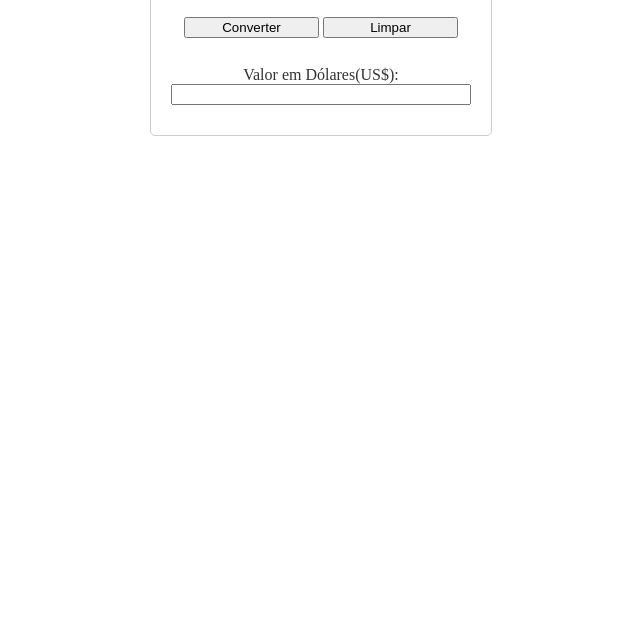
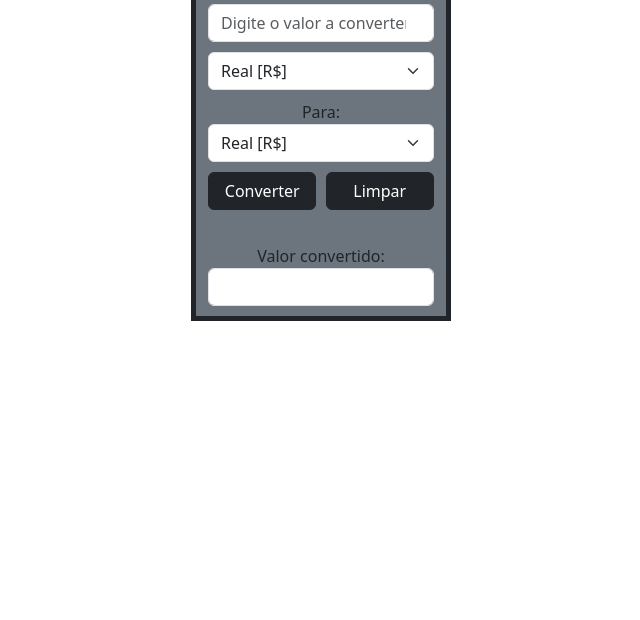
Before and after one commit to natanaelaugust/currency-converter, a plain HTML site: page index.html in a window 1280 px wide. Shown: the part 180-800 px from the top of the page, without its empty margins (319-959 px from the left). Drawn offline with nearby package versions, Linux system fonts and the light colour scheme.

Commit message:
Adicionando arquivos à nova branch

```diff
--- a/conversor.js
+++ b/conversor.js
@@ -1,19 +1,58 @@
 function converterMoeda() {
-  let valorEmReais = document.getElementById("valorEmReais").value;
-
-  if (isNaN(valorEmReais) || valorEmReais === "") {
-    alert("Insira um valor válido em Reais (R$)");
+  let primeiraMoeda = document.getElementById("primeiraMoeda").value;
+  let valorPrimeiraMoeda = parseFloat(document.getElementById("valorPrimeiraMoeda").value);
+  let taxaDeConversao = document.getElementById("segundaMoeda").value;
+  if (isNaN(valorPrimeiraMoeda) || valorPrimeiraMoeda <= 0) {
+    alert("Insira um valor válido e maior que zero.");
     return;
   }
-
-  var taxaDeConversao = 4.93;
-
-  var dolares = valorEmReais / taxaDeConversao;
-
-  document.getElementById("valorEmDolares").value = dolares.toFixed(2);
+  if (primeiraMoeda === taxaDeConversao) {
+    alert("Não é válido converter uma moeda para ela mesma ");
+    return;
+  }
+  switch (primeiraMoeda) {
+    case "dolarAmericano":
+      valorPrimeiraMoeda = valorPrimeiraMoeda * 4.95;
+      break;
+    case "libraEsterlina":
+      valorPrimeiraMoeda = valorPrimeiraMoeda * 6.25;
+      break;
+    case "euro":
+      valorPrimeiraMoeda = valorPrimeiraMoeda * 5.34;
+      break;
+    case "pesoArgentino":
+      valorPrimeiraMoeda = valorPrimeiraMoeda * 0.0060;
+      break;
+    case "real":
+      valorPrimeiraMoeda = valorPrimeiraMoeda * 1;
+      break;
+    default:
+      break;
+  }
+  switch (taxaDeConversao) {
+    case "dolarAmericano":
+      taxaDeConversao = 4.95;
+      break;
+    case "libraEsterlina":
+      taxaDeConversao = 6.25;
+      break;
+    case "euro":
+      taxaDeConversao = 5.34;
+      break;
+    case "pesoArgentino":
+      taxaDeConversao = 0.0060;
+      break;
+    case "real":
+      taxaDeConversao = 1;
+      break;
+    default:
+      break;
+  }
+  let valorFinal = valorPrimeiraMoeda / taxaDeConversao;
+  document.getElementById("valorFinal").value = valorFinal.toFixed(2);
 }
 
 function limparCampo() {
-  document.getElementById("valorEmReais").value = "";
-  document.getElementById("valorEmDolares").value = "";
+  document.getElementById("valorPrimeiraMoeda").value = "";
+  document.getElementById("valorFinal").value = "";
 }
--- a/index.html
+++ b/index.html
@@ -1,45 +1,50 @@
 <!DOCTYPE html>
 <html lang="en">
-
 <head>
    <meta charset="UTF-8">
    <meta name="viewport" content="width=device-width, initial-scale=1.0">
    <title>Conversor de Moedas</title>
+   <link href="https://cdn.jsdelivr.net/npm/bootstrap@5.3.3/dist/css/bootstrap.min.css" rel="stylesheet">
    <link rel="stylesheet" href="style.css">
-
 </head>
-
 <body>
-    </header>
-
-    <div class="container">
-
-        <h2>Conversor de Moedas</h2>
-
+   <div class="container bg-secondary border-dark border-5">
+      <h2 class="h2">Conversor de Moedas</h2>
       <div class="conversor">
-            <label for="valorEmReais">Valor em Reais(R$)</label>
-            <input type="number" id="valorEmReais" placeholder="Digite aqui o valor em Reais($)" required>
-
-
-            <span class="buttons">
-                <button class="button" onclick="converterMoeda()">Converter</button>
-                <button class="button" onclick="limparCampo()">Limpar</button>
-            </span>
-
+         <div>
+            <label for="valorPrimeiraMoeda">Converter:</label>
+            <input type="number" id="valorPrimeiraMoeda" class="form-control" placeholder="Digite o valor a converter">
+            <select class="form-select" aria-label="Escolha a moeda de origem" id="primeiraMoeda">
+               <option value="real">Real [R$]</option>
+               <option value="dolarAmericano">Dólar Americano [$]</option>
+               <option value="libraEsterlina">Libra Esterlina [£]</option>
+               <option value="pesoArgentino">Peso Argentino [ARS]</option>
+               <option value="euro">Euro [€]</option>
+            </select>
+         </div>
+         <div>
+            <label for="segundaMoeda">Para:</label>
+            <select class="form-select" aria-label="Escolha a moeda de destino" id="segundaMoeda">
+               <option value="real">Real [R$]</option>
+               <option value="dolarAmericano">Dólar Americano [$]</option>
+               <option value="libraEsterlina">Libra Esterlina [£]</option>
+               <option value="pesoArgentino">Peso Argentino [ARS]</option>
+               <option value="euro">Euro [€]</option>
+            </select>
+            <div class="buttons">
+               <button class="button btn btn-dark" onclick="converterMoeda()">Converter</button>
+               <button class="button btn btn-dark" onclick="limparCampo()">Limpar</button>
+            </div>
          </div>
          <br>
-
          <div>
-
-            <form>
-                <label for="valorEmDolares">Valor em Dólares(US$):</label>
-                <input type="text" id="valorEmDolares" readonly>
+            <form class="valor-final">
+               <label for="valorFinal">Valor convertido:</label>
+               <input type="text" class="form-control" id="valorFinal" readonly>
             </form>
-
+         </div>
+      </div>
    </div>
    <script src="./conversor.js"></script>
-
-    </div>
 </body>
-
 </html>
--- a/style.css
+++ b/style.css
@@ -1,26 +1,37 @@
 body {
-  background-color: #ffffff;
-  color: #333;
   width: 300px;
   margin: 50px auto;
   padding: 20px;
-  border: 1px solid #ccc;
   border-radius: 5px;
   text-align: center;
 }
 
 h2 {
   margin-bottom: 20px;
-  display: block;
 }
 
-input {
+.container {
+  border: 1px solid black;
+}
+
+
+input, select, button {
   width: 100%;
   box-sizing: border-box;
   margin-bottom: 10px;
 }
 
+.buttons {
+  display: flex;
+  justify-content: space-between;
+}
+
 button {
-  width: 45%;
-  margin: 10px auto;
+  width: 48%;
 }
+
+.valor-final {
+
+margin: auto;
+
+}
```
Also changed, not shown: 1 other file. Lines whose indentation alone changed are shown as unchanged.
